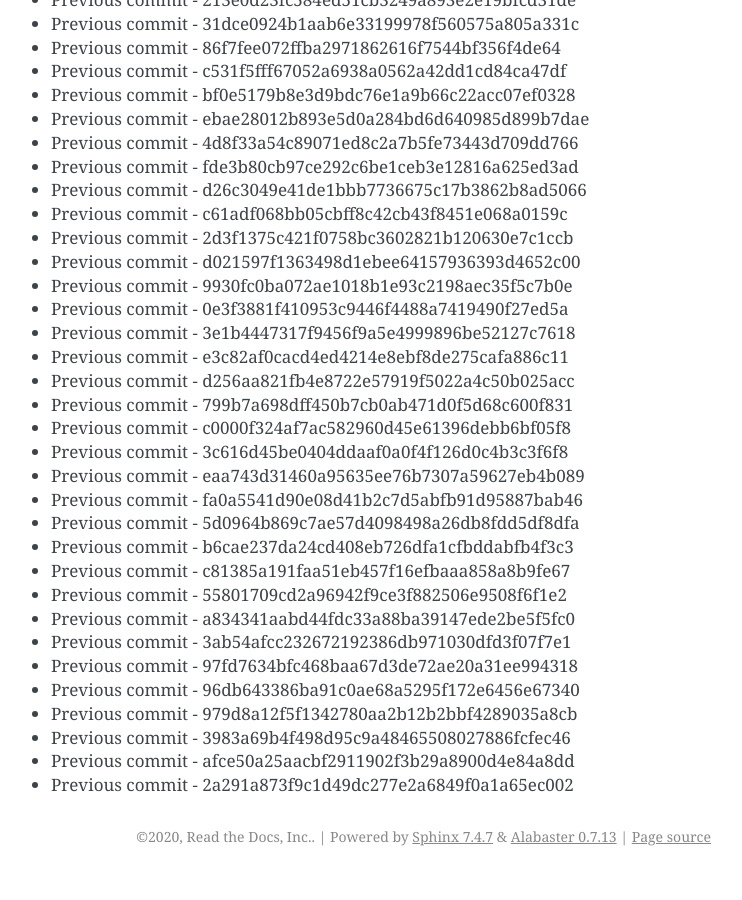
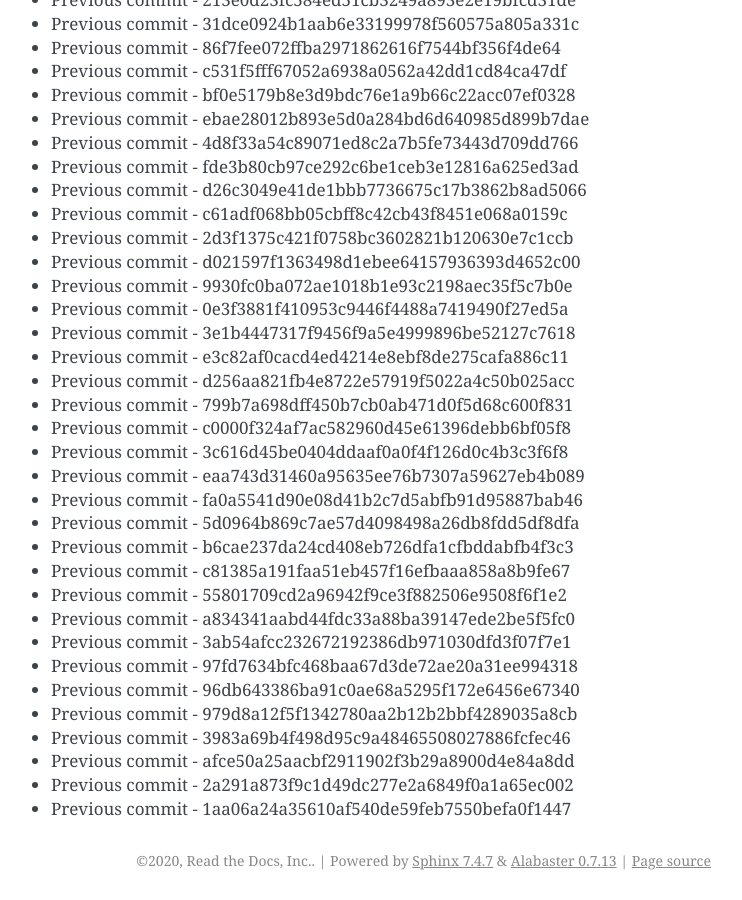
Before and after one commit to readthedocs/rtd-git-stresstest, a Sphinx documentation site: the page built from docs/updates.rst, in a window 1280 px wide and 900 px high, scrolled down 52271 px. Shown: the whole window, without its empty margins (399-1141 px from the left). Built offline with Sphinx 7.4.7, drawn with Linux system fonts in a browser that asks for light colours; before the commit the page ends 53147 px from its top, so only the background shows below that.

Commit message:
Generating commit from previous: 1aa06a24a35610af540de59feb7550befa0f1447

```diff
--- a/docs/updates.rst
+++ b/docs/updates.rst
@@ -2228,3 +2228,4 @@ It can be tested for any performance characteristics.
 * Previous commit - 3983a69b4f498d95c9a48465508027886fcfec46
 * Previous commit - afce50a25aacbf2911902f3b29a8900d4e84a8dd
 * Previous commit - 2a291a873f9c1d49dc277e2a6849f0a1a65ec002
+* Previous commit - 1aa06a24a35610af540de59feb7550befa0f1447
```
